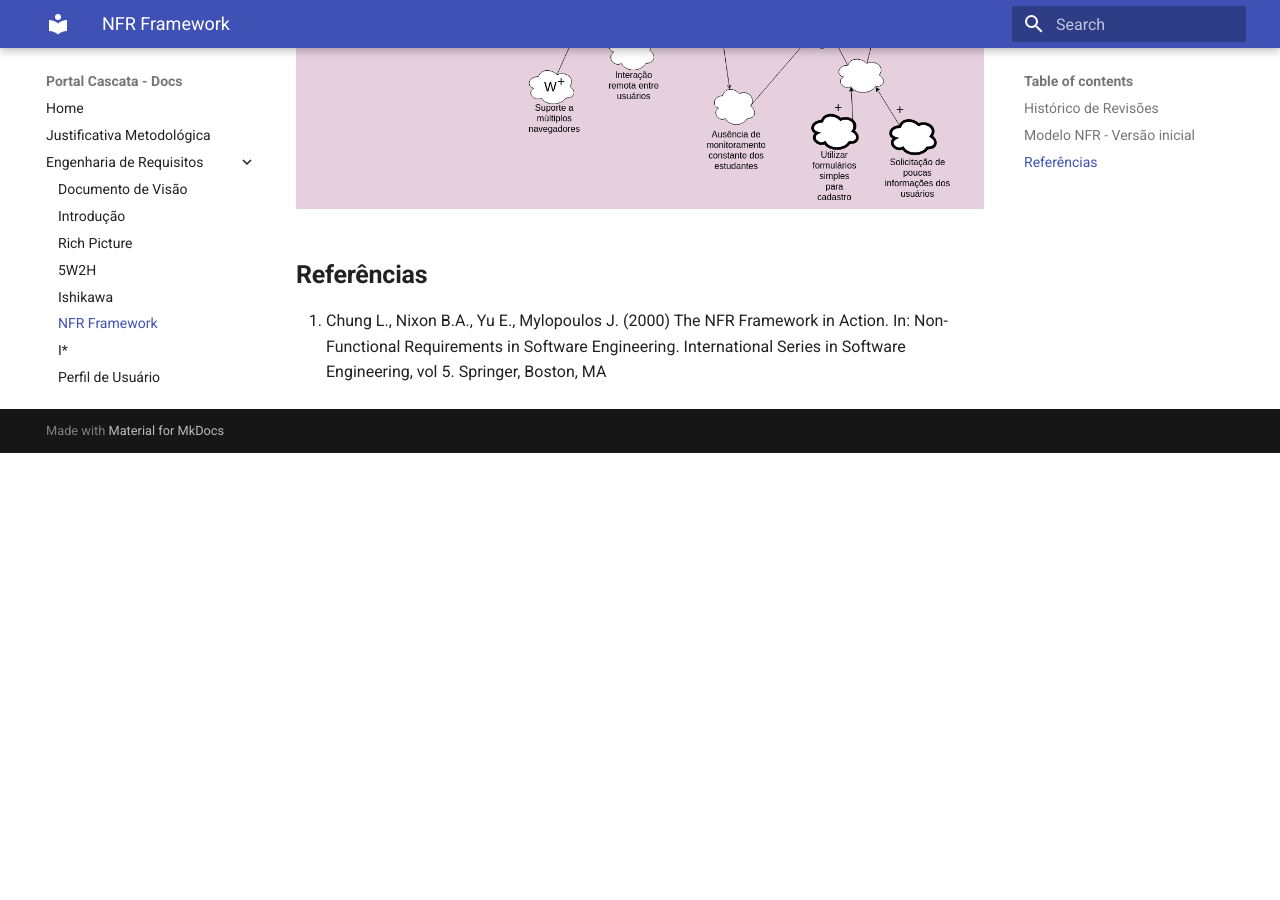
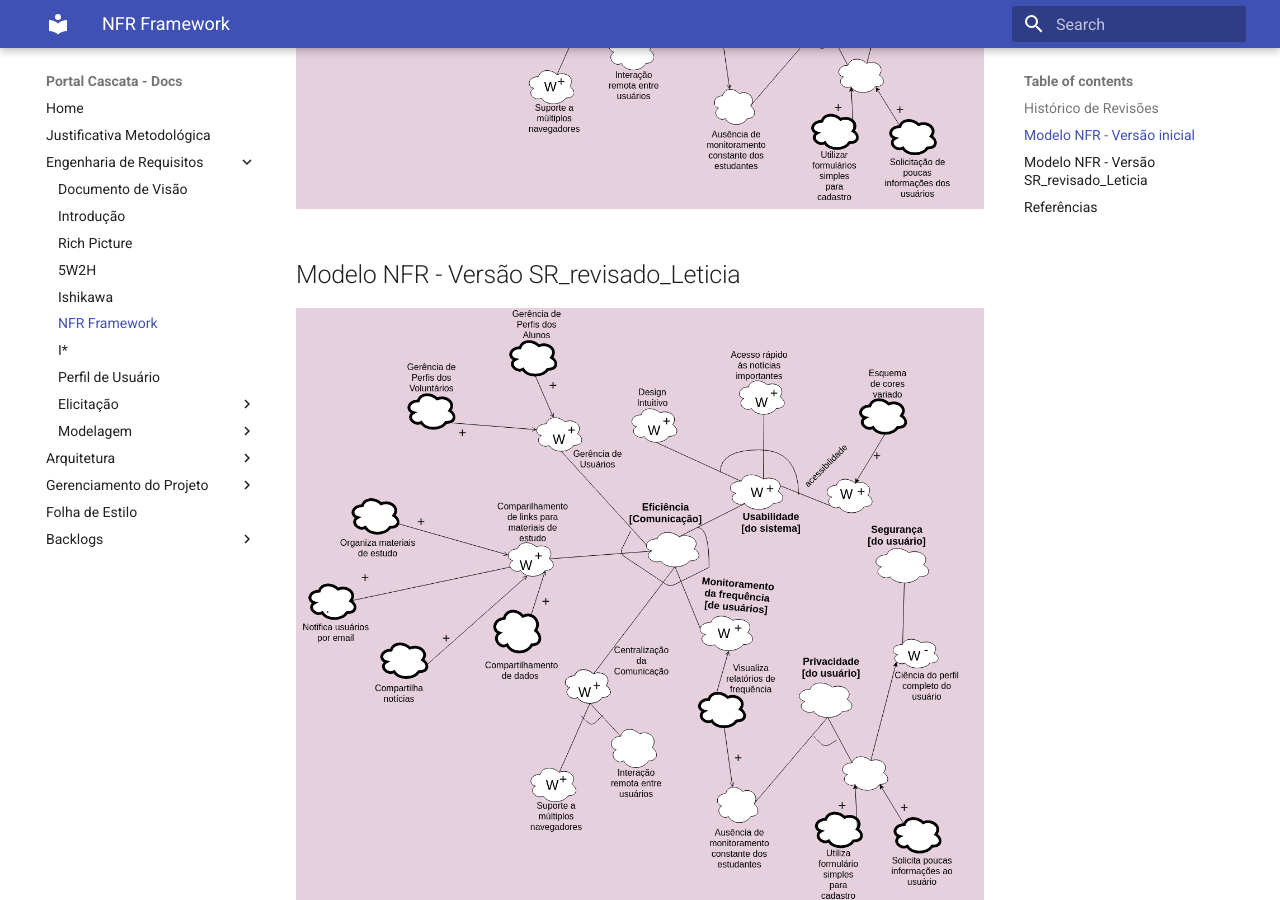
Before and after one commit to projeto-cascata/portal-cascata-docs, an MkDocs documentation site: the page built from docs/requisitos/nfr.md, in a window 1280 px wide and 900 px high, scrolled down 1041 px. Built offline with MkDocs 1.6.1 and Material for MkDocs 9.7.7, drawn with Linux system fonts in a browser that asks for light colours; old or Windows-style settings are respelled for this version of MkDocs; before the commit the page ends 1494 px from its top, so only the background shows below that.

Commit message:
Adiciona versão revisada do NFR

```diff
--- a/docs/requisitos/nfr.md
+++ b/docs/requisitos/nfr.md
@@ -13,6 +13,9 @@
 
 ![Requisitos não funcionais](../img/NFR/NFRprojetoCascata.png)
 
+## Modelo NFR - Versão SR_revisado_Leticia
+![Requisitos não funcionais revisados](../img/NFR/NFR_Revisado.png)
+
 ## **Referências**
 
 1. Chung L., Nixon B.A., Yu E., Mylopoulos J. (2000) The NFR Framework in Action. In: Non-Functional Requirements in Software Engineering. International Series in Software Engineering, vol 5. Springer, Boston, MA
```
Also changed, not shown: docs/img/NFR/NFR_Revisado.png (added).
